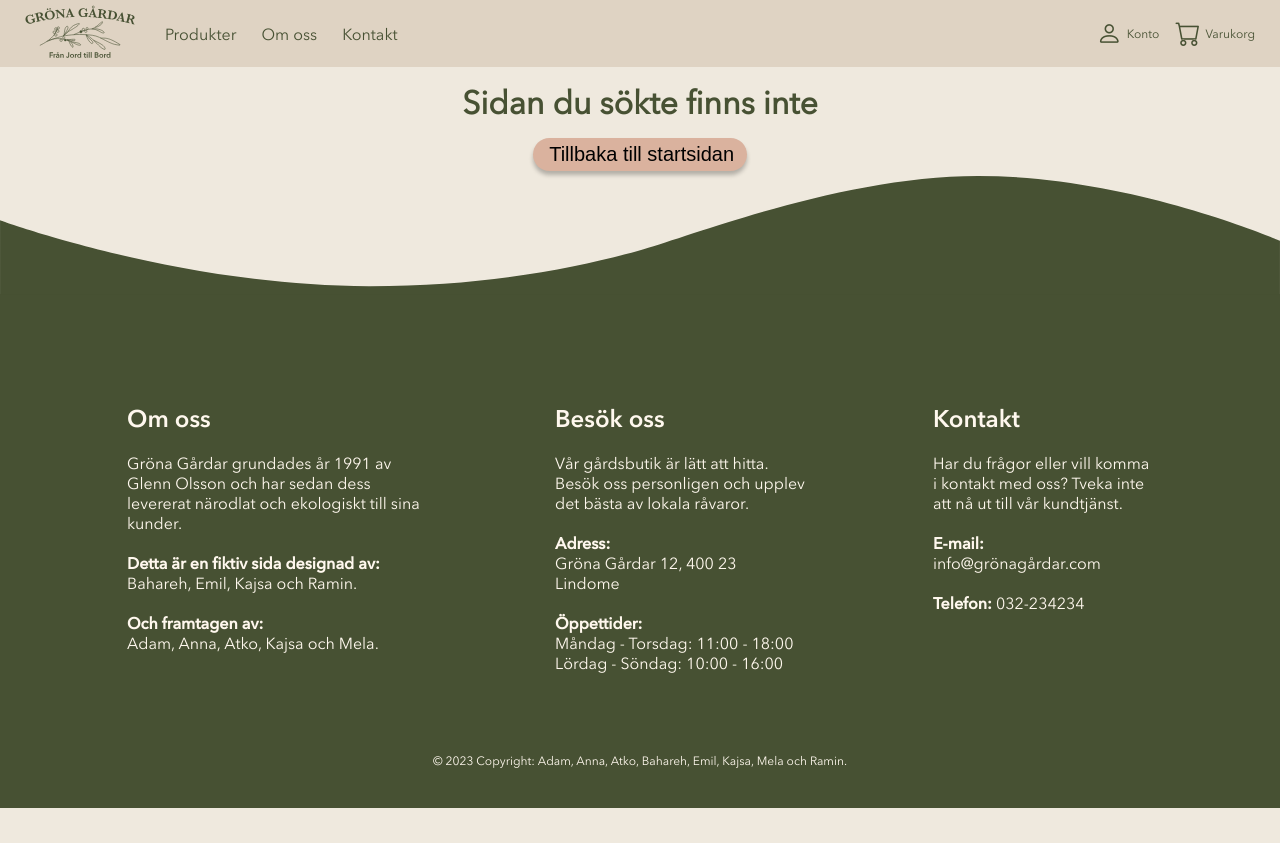
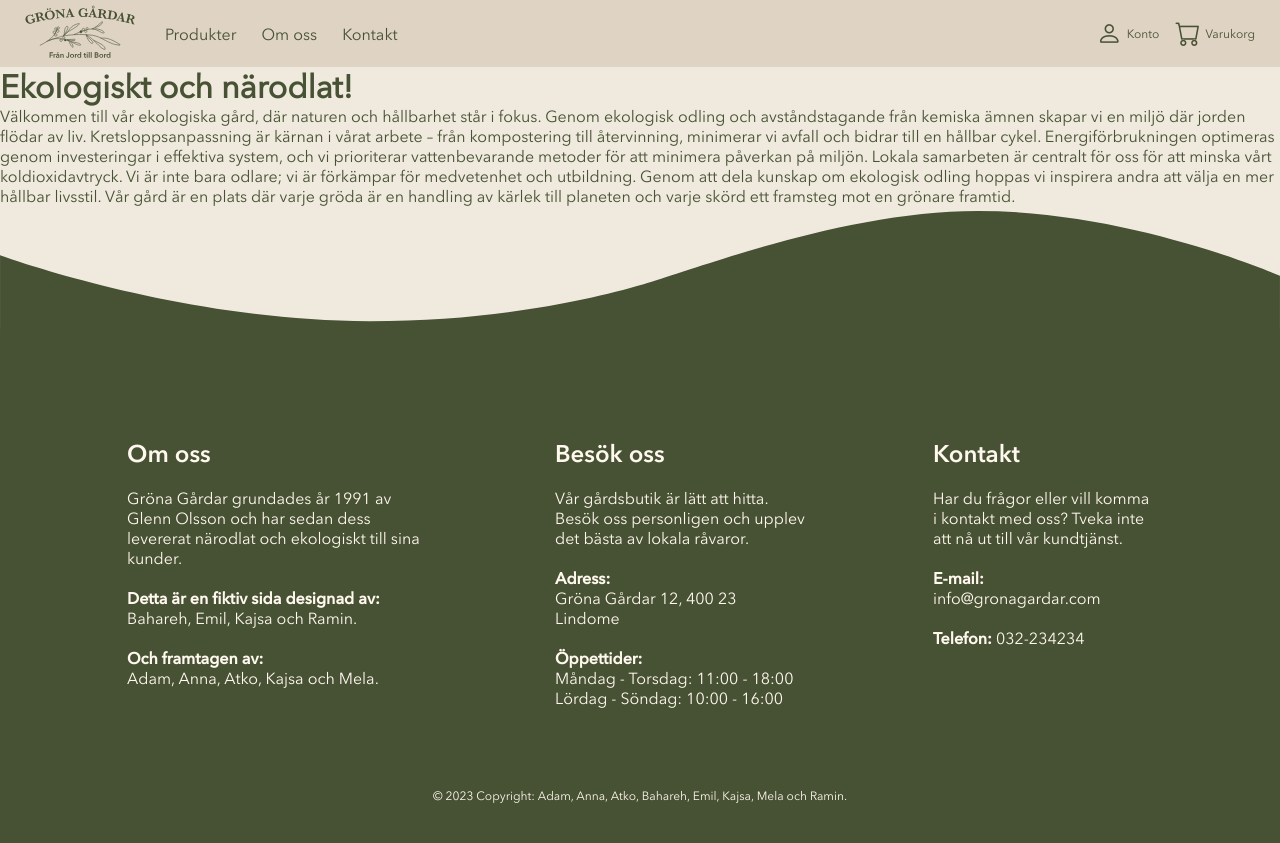
Before and after one commit to f1schhh/Grona-gardar, a Vue app: page /about in a window 1280 px wide. Before the commit the page ends 808 px from the top, so only its background shows below. Built offline with nearby package versions, Linux system fonts and the light colour scheme.

Commit message:
redigerat bakgrundsbild + padding på homeview

```diff
--- a/src/components/Footer.vue
+++ b/src/components/Footer.vue
@@ -40,7 +40,7 @@
                 <div class="contact-us-container">
                     <h2>Kontakt</h2>
                     <p>Har du frågor eller vill komma i kontakt med oss? Tveka inte att nå ut till vår kundtjänst.</p>
-                    <p><b style="font-family: Anevir Next Cyr Medium;">E-mail:</b> info@grönagårdar.com</p>
+                    <p><b style="font-family: Anevir Next Cyr Medium;">E-mail:</b> info@gronagardar.com</p>
                     <p><b style="font-family: Anevir Next Cyr Medium;">Telefon:</b> 032-234234</p>
                 </div>
 
--- a/src/components/Header.vue
+++ b/src/components/Header.vue
@@ -10,8 +10,8 @@
         <li @click="onMenuClick"><router-link to="/">Hem</router-link></li>
         <li @click="onMenuClick"><router-link to="/account">Min Profil</router-link></li>
         <li @click="onMenuClick"><router-link to="/products">Produkter</router-link></li>
-        <li @click="onMenuClick"><a href="#about">Om oss</a></li>
-        <li @click="onMenuClick"><router-link to="/">Kontakt</router-link></li>
+        <li @click="onMenuClick"><router-link to="/about">Om oss</router-link></li>
+        <li @click="onMenuClick"><router-link to="/contact">Kontakt</router-link></li>
       </ul>
     </div>
     <div class="login-field-to-center-container">
@@ -34,8 +34,8 @@
         </div>
         <div class="links-wrapper">
           <p><router-link to="/products">Produkter</router-link></p>
-          <p><a href="#about">Om oss</a></p>
-          <p><router-link to="/">Kontakt</router-link></p>
+          <p><router-link to="/about">Om oss</router-link></p>
+          <p><router-link to="/contact">Kontakt</router-link></p>
         </div>
       </div>
 
@@ -49,11 +49,13 @@
 
         <div class="login-and-cart-icons-wrapper">
           <div @click="onLoginClick" class="login-wrapper">
-            <i class="bi bi-person"></i><p>{{ userName }}</p>
+            <i class="bi bi-person"></i>
+            <p>{{ userName }}</p>
           </div>
 
           <div @click="onCartClick" class="cart-icon-wrapper">
-            <i class="bi bi-cart"></i><p> {{ cartTitleAndPrice }}</p>
+            <i class="bi bi-cart"></i>
+            <p> {{ cartTitleAndPrice }}</p>
           </div>
         </div>
       </div>
@@ -190,7 +192,7 @@ export default {
         this.isCartClicked = false;
       }
     },
-    handleUserNameEvent(user){
+    handleUserNameEvent(user) {
       console.log("detta sker i header" + user)
 
       this.userName = user
@@ -427,26 +429,26 @@ li {
   font-size: 30px;
 }
 
-.login-wrapper{
+.login-wrapper {
   display: flex;
   align-items: center;
 }
 
-.login-wrapper p{
+.login-wrapper p {
   display: none;
 }
 
-.cart-icon-wrapper p{
- display: none;
+.cart-icon-wrapper p {
+  display: none;
 }
 
 
 
 @media screen and (max-width: 451px) {
 
-  .login-wrapper p{
+  .login-wrapper p {
     display: none;
-}
+  }
 }
 
 
@@ -490,18 +492,21 @@ li {
 
 }
 
-@media screen and (min-width: 980px){
+@media screen and (min-width: 980px) {
 
-  .login-and-cart-container{
+  .login-and-cart-container {
     width: 50%;
     display: flex;
     justify-content: end;
   }
-  .cart-icon-wrapper{
-  display: flex;
-  align-items: center;
+
+  .cart-icon-wrapper {
+    display: flex;
+    align-items: center;
   }
-  .cart-icon-wrapper p, .login-wrapper p{
+
+  .cart-icon-wrapper p,
+  .login-wrapper p {
     margin-left: 5px;
     font-size: 12px;
     display: inline-block;
--- a/src/router.js
+++ b/src/router.js
@@ -10,6 +10,8 @@ import LogOutView from './views/LogOutView.vue'
 
 import SearchView from './views/SearchView.vue'
 import PageNotFoundView from './views/PageNotFoundView.vue'
+
+import AboutUs from './views/AboutUs.vue'
 
 //Admin views
 import AdminView from './views/admin/AdminView.vue'
@@ -24,6 +26,11 @@ const router = createRouter({
       component: HomeView,
       //Background color used by footer to match the bg of current page
       meta: { footerBackgroundColor: '#fff8ee' }
+    },
+    {
+      path: '/about',
+component: AboutUs,
+meta: { footerBackgroundColor: '#efe9de' }
     },
     {
       path: '/product/:id',
--- /dev/null
+++ b/src/views/AboutUs.vue
@@ -0,0 +1,27 @@
+<script></script>
+
+<style scoped></style>
+
+<template>
+    <h1>Ekologiskt och närodlat!</h1>
+    <div>
+        <p>
+            Välkommen till vår ekologiska gård, där naturen och hållbarhet står i fokus. Genom ekologisk odling och
+            avståndstagande
+            från kemiska ämnen skapar vi en miljö där jorden flödar av liv.
+
+            Kretsloppsanpassning är kärnan i vårat arbete – från kompostering till återvinning, minimerar vi avfall och
+            bidrar till
+            en hållbar cykel. Energiförbrukningen optimeras genom investeringar i effektiva system, och vi prioriterar
+            vattenbevarande metoder för att minimera påverkan på miljön.
+
+            Lokala samarbeten är centralt för oss för att minska vårt koldioxidavtryck. Vi är inte bara odlare; vi är
+            förkämpar för
+            medvetenhet och utbildning. Genom att dela kunskap om ekologisk odling hoppas vi inspirera andra att välja en
+            mer
+            hållbar livsstil. Vår gård är en plats där varje gröda är en handling av kärlek till planeten och varje skörd
+            ett
+            framsteg mot en grönare framtid.
+        </p>
+    </div>
+</template>
--- a/src/views/HomeView.vue
+++ b/src/views/HomeView.vue
@@ -323,23 +323,32 @@ article {
 
 .main_top {
   background-image: url("../assets/media/GreenHouse.jpg");
+  /* background-attachment: fixed; */
+  background-repeat: no-repeat;
   background-size: cover;
+  background-position: 100% 30%;
+
   height: 100vh;
   display: flex;
   flex-direction: column;
   align-items: center;
   padding-bottom: 5rem;
+
 }
 
 .block_info {
   background-color: var(--light-beige-opacity);
-  padding: 1rem;
+  padding: 3.5rem 1.5rem;
   border-radius: 19px;
   width: 80%;
   max-width: 25rem;
   display: flex;
   flex-direction: column;
   margin-top: 10%;
+}
+
+.block_info h2 {
+  padding-bottom: 1rem;
 }
 
 .main_info_text {
@@ -560,11 +569,6 @@ article {
     height: 45vh;
   }
 
-  .block_info {
-    padding-top: 4rem;
-
-  }
-
   li {
     max-width: 9.5rem;
   }
@@ -597,8 +601,12 @@ article {
 }
 
 .block_info {
-  padding-top: 4rem;
+  /* padding-top: 4rem; */
+  padding: 1rem 1rem;
+}
 
+.block_info h2 {
+  padding-bottom: 0.5rem;
 }
 
 @media screen and (min-width: 560px) {
@@ -629,6 +637,13 @@ article {
     flex-direction: column;
   }
 
+  .block_info {
+    padding: 3.5rem 1.5rem;
+  }
+
+  .block_info h2 {
+    padding-bottom: 1rem;
+  }
 }
 
 @media screen and (min-width:650px) {
@@ -707,7 +722,9 @@ article {
     justify-content: space-between;
     max-width: 220px;
   }
+
 }
+
 
 @media screen and (min-width: 1074px) {
 
@@ -717,17 +734,20 @@ article {
     justify-content: space-between;
     max-width: 220px;
   }
+
 }
 
 @media screen and (max-width: 700px) {
   .main_top {
     height: auto;
   }
+
 }
 
 @media screen and (min-width: 701px) {
   .main_top {
     height: 100vh;
   }
+
 }
 </style>
```
